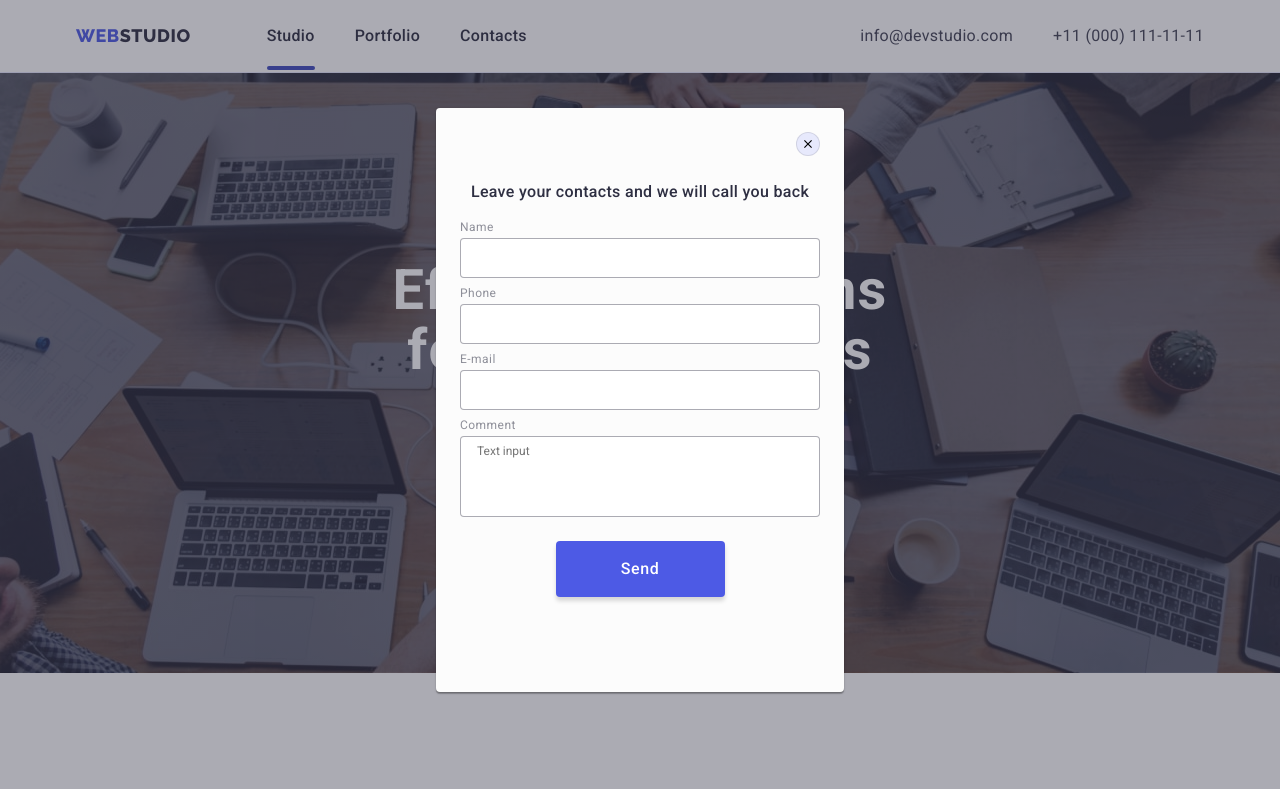
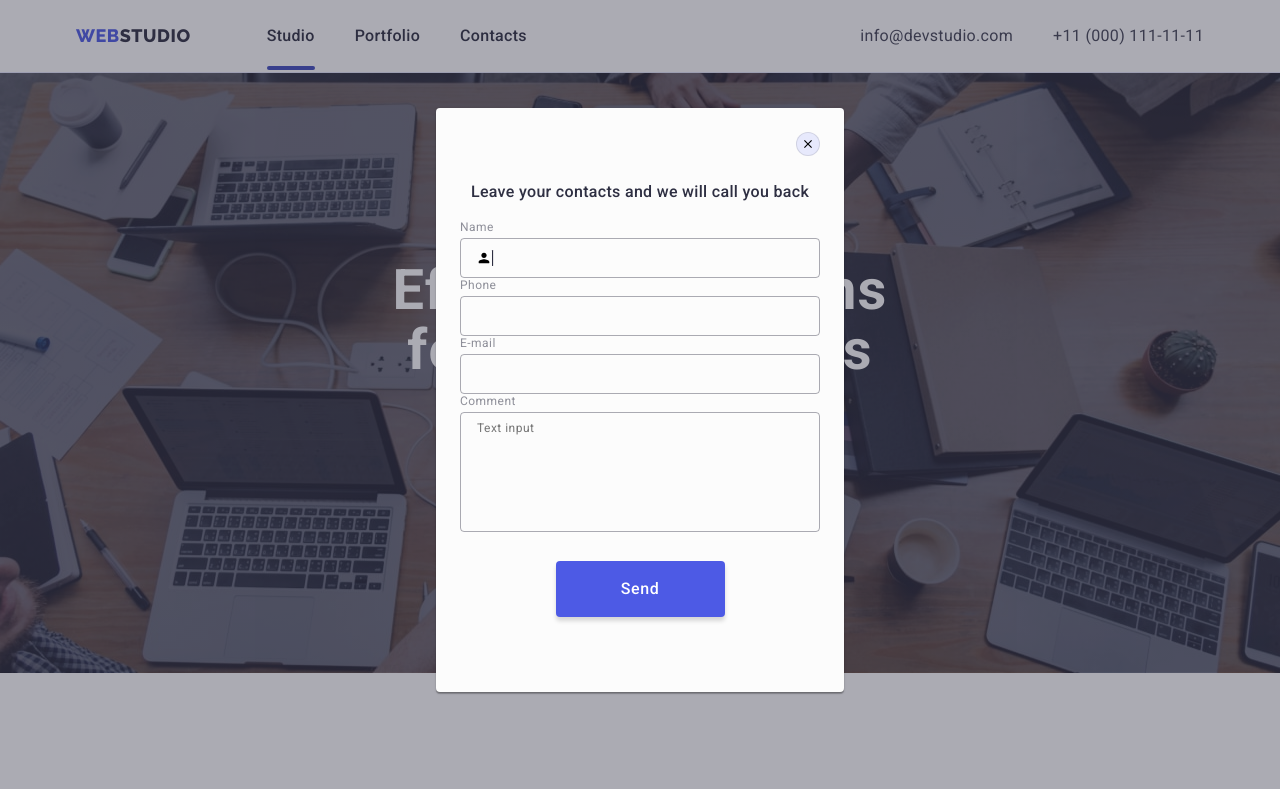
Before and after one commit to Vorobole/goit-markup-hw-05, a plain HTML site: page index.html in a window 1280 px wide. Both pictures are taken after a click on the button "Order Service". Shown: the top 789 px of the page. Drawn offline with nearby package versions, Linux system fonts and the light colour scheme.

Commit message:
hw-5 01.08.23

```diff
--- a/css/styles.css
+++ b/css/styles.css
@@ -605,8 +605,6 @@ img {
   margin-left: 80px;
   width: 453px;
   height: 80px;
-}
-.footer-subscribe-email {
   gap: 24px;
 }
 
@@ -679,6 +677,7 @@ img {
     0px 2px 1px rgba(0, 0, 0, 0.2);
   border-radius: 4px;
   transition: transform 250ms cubic-bezier(0.4, 0, 0.2, 1);
+  padding: 72px 24px 24px 24px;
 }
 .modal-btn-close {
   position: absolute;
@@ -722,30 +721,45 @@ img {
   font-weight: 500;
   line-height: 1.5;
   letter-spacing: 0.02em;
-  margin-top: 72px;
   margin-bottom: 16px;
 }
 .modal-form-lable {
-  display: flex;
-  flex-direction: column;
-  align-items: center;
-  gap: 8px;
+  margin-bottom: 8px;
 }
+
 .modal-lable {
-  display: flex;
-  gap: 4px;
-  flex-direction: column;
-  width: 360px;
-  color: var(--lightslate, #8e8f99);
-
   font-size: 12px;
   line-height: 1.17;
   letter-spacing: 0.04em;
+  color: var(--lightslate, #8e8f99);
+  display: block;
+  margin-bottom: 4px;
+}
+.modal-label-block {
+  position: relative;
 }
 .modal-form-input {
-  min-height: 40px;
-  border: 1px solid var(--navyblue-modal, rgba(46, 47, 66, 0.4));
+  width: 100%;
+  height: 40px;
+  border: 1px solid rgba(46, 47, 66, 0.4);
   border-radius: 4px;
+  background-color: transparent;
+  padding-left: 38px;
+  outline: transparent;
+  transition: border-color 250ms cubic-bezier(0.4, 0, 0.2, 1);
+}
+.modal-form-input:focus {
+  border-color: #4d5ae5;
+}
+.modal-label-icon {
+  position: absolute;
+  left: 16px;
+  top: 50%;
+  transform: translateY(-50%);
+  transition: fill 250ms cubic-bezier(0.4, 0, 0.2, 1);
+}
+.modal-label-icon:focus {
+  fill: #4d5ae5;
 }
 .modal-form-btn {
   display: block;
@@ -765,9 +779,19 @@ img {
   cursor: pointer;
 }
 textarea {
+  width: 100%;
+  height: 120px;
+  font-size: 12px;
+  line-height: 1.17;
+  letter-spacing: 0.04em;
+  color: rgba(46, 47, 66, 0.4);
   resize: none;
-  padding-left: 16px;
-  padding-top: 8px;
+  padding: 8px 16px;
   border-radius: 4px;
-  border: 1px solid var(--navyblue-modal, rgba(46, 47, 66, 0.4));
+  border: 1px solid rgba(46, 47, 66, 0.4);
+  background-color: transparent;
+  transition: border-color 250ms cubic-bezier(0.4, 0, 0.2, 1);
 }
+textarea:focus {
+  border-color: #4d5ae5;
+}
--- a/index.html
+++ b/index.html
@@ -524,38 +524,53 @@
             <use href="./images/icons.svg#icon-close-black-18dp"></use>
           </svg>
         </button>
+
+        <p class="modal-form-title">
+          Leave your contacts and we will call you back
+        </p>
+
         <form class="modal-form">
-          <p class="modal-form-title">
-            Leave your contacts and we will call you back
-          </p>
           <div class="modal-form-lable">
-            <label class="modal-lable" for="name"
-              >Name
-              <input class="modal-form-input" type="text" id="name" />
-            </label>
-            <label class="modal-lable" for="phone"
-              >Phone<input
+            <label class="modal-lable" for="user-name">Name</label>
+            <div class="modal-label-block">
+              <input
+                class="modal-form-input"
+                name="user-name"
+                type="text"
+                id="user-name"
+              />
+              <svg class="modal-label-icon" width="18" height="24">
+                <use href="./images/icons.svg#icon-frame1"></use>
+              </svg>
+            </div>
+
+            <div class="modal-label-block">
+              <label class="modal-lable" for="phone">Phone</label>
+              <input
                 class="modal-form-input"
                 type="tel"
                 name="phone"
                 id="phone"
-            /></label>
-            <label class="modal-lable" for="email"
-              >E-mail<input
+              />
+            </div>
+            <div class="modal-label-block">
+              <label class="modal-lable" for="email">E-mail</label>
+              <input
                 class="modal-form-input"
                 type="email"
                 name="email"
                 id="email"
-            /></label>
-            <label class="modal-lable" for="text"
-              >Comment
+              />
+            </div>
+            <div class="modal-label-block">
+              <label class="modal-lable" for="user-comment">Comment</label>
               <textarea
-                name="text"
-                id="text"
+                name="user-comment"
+                id="user-comment"
                 rows="5"
                 placeholder="Text input"
               ></textarea>
-            </label>
+            </div>
           </div>
           <button class="modal-form-btn" type="submit">Send</button>
         </form>
```
